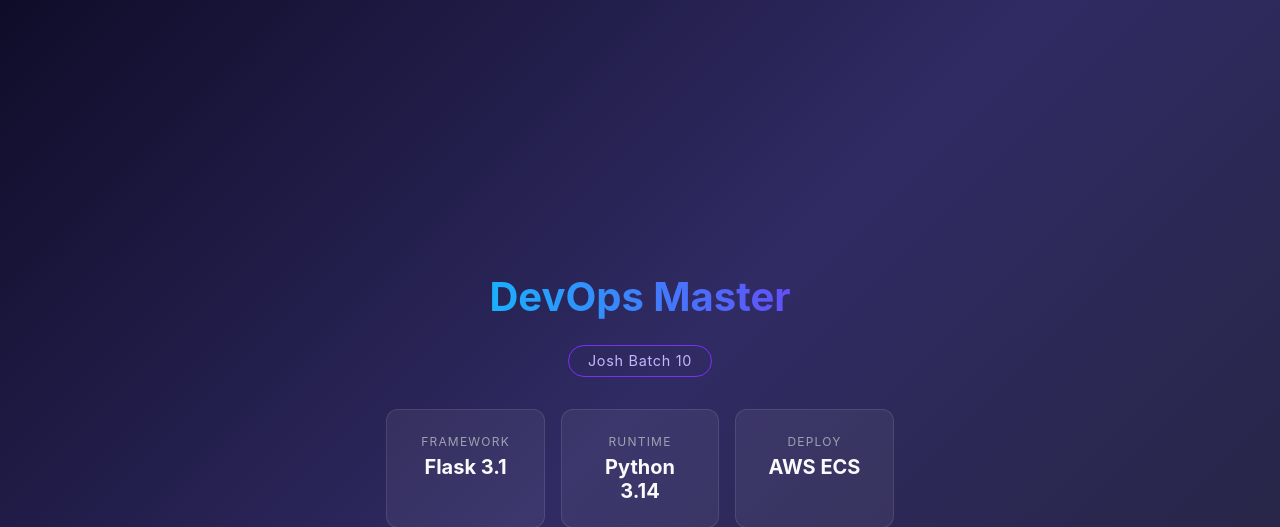
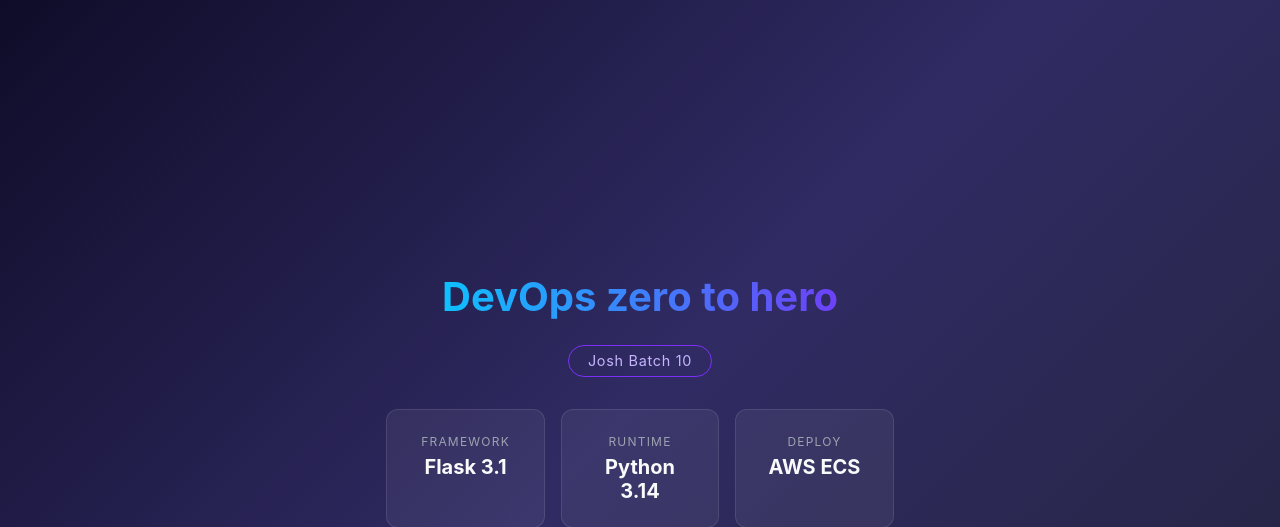
Before and after one commit to Shubhambs11/github-actions-zero-to-hero, a Flask app: page / in a window 1280 px wide. Shown: the top 527 px of the page. Run offline with Flask 3, Linux system fonts and the light colour scheme.

Commit message:
Update index.html

```diff
--- a/templates/index.html
+++ b/templates/index.html
@@ -67,7 +67,7 @@
 </head>
 <body>
     <div class="container">
-        <h1>DevOps Master</h1>
+        <h1>DevOps zero to hero</h1>
         <div class="badge">Josh Batch 10</div>
         <div class="cards">
             <div class="card">
@@ -85,4 +85,5 @@
         </div>
     </div>
 </body>
+
 </html>
```
